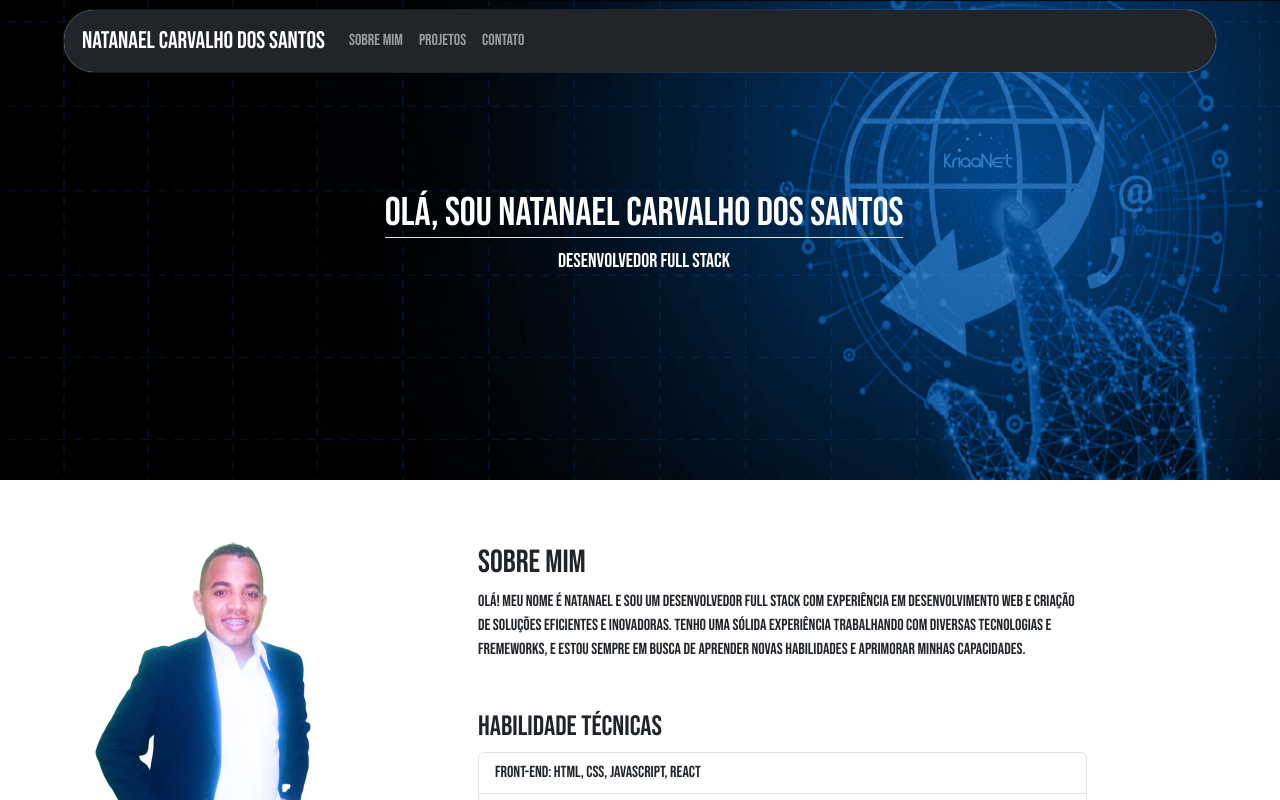
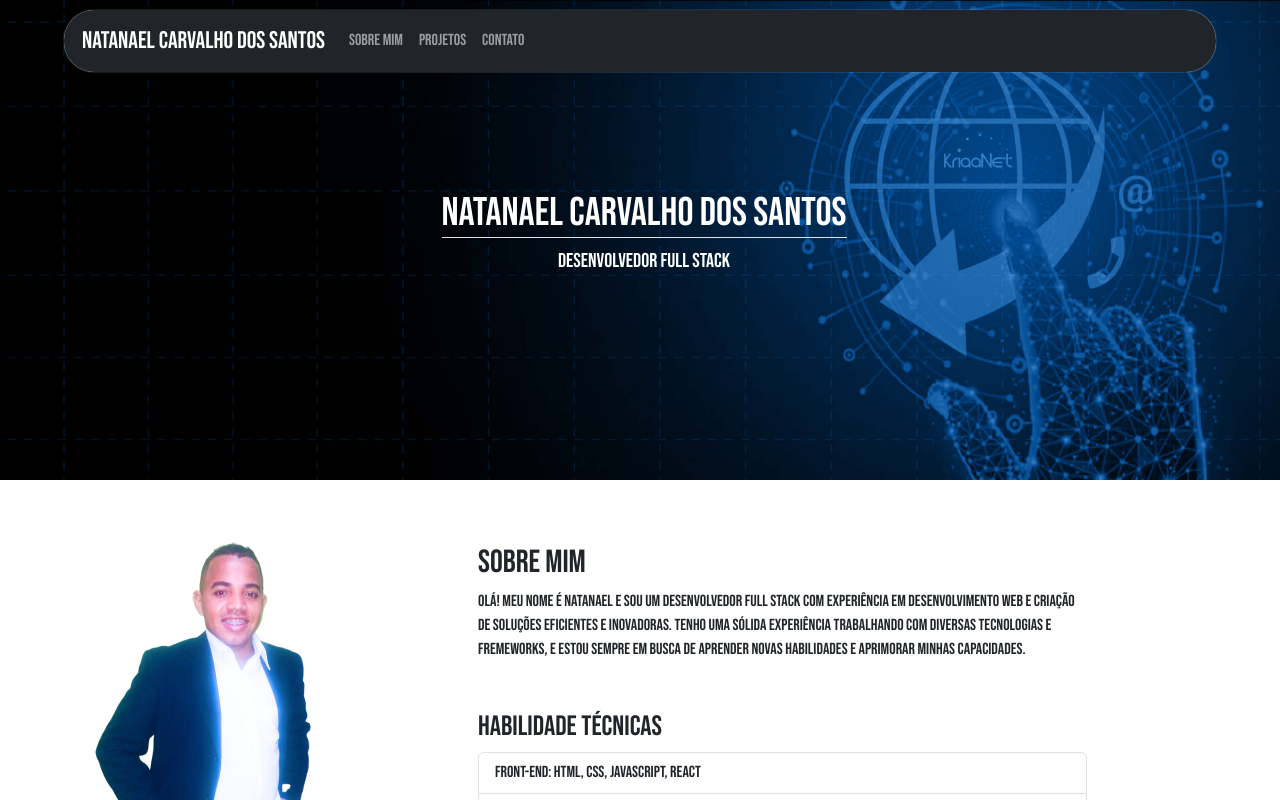
Before and after one commit to natanael89/meuProtifolio, a React (Create React App) app: page / in a window 1280 px wide. Shown: the top 800 px of the page. Built offline with nearby package versions, Linux system fonts and the light colour scheme.

Commit message:
alterando o titulo principal novamente

```diff
--- a/public/index.html
+++ b/public/index.html
@@ -2,11 +2,6 @@
 <html lang="pt-br">
   <head>
     <meta charset="utf-8" />
-    <link rel="icon" href="%PUBLIC_URL%/favicon.ico" />
-    <link rel="apple-touch-icon" sizes="180x180" href="/apple-touch-icon.png">
-    <link rel="icon" type="image/png" sizes="32x32" href="/favicon-32x32.png">
-    <link rel="icon" type="image/png" sizes="16x16" href="/favicon-16x16.png">
-    <link rel="manifest" href="/site.webmanifest">
     <meta name="viewport" content="width=device-width, initial-scale=1" />
     <meta name="description" content="Portfólio de Natanael Carvalho dos Santos, Desenvolvedor Full Stack.">
     <meta name="theme-color" content="#000000" />
@@ -14,13 +9,18 @@
     name="description"
     content="Web site created using create-react-app"
     />
+    <title>Natanaelc7 Meu Portfólio</title>
     <link rel="apple-touch-icon" href="./images/apple-touch-icon.png" />
     <link rel="manifest" href="%PUBLIC_URL%/manifest.json" />
-    <title>Natanaelc7 Meu Portfólio</title>
     <link rel="preconnect" href="https://fonts.googleapis.com">
     <link rel="preconnect" href="https://fonts.gstatic.com" crossorigin>
     <link href="https://fonts.googleapis.com/css2?family=Bebas+Neue&display=swap" rel="stylesheet">
     <link rel="stylesheet" href="https://cdnjs.cloudflare.com/ajax/libs/font-awesome/5.15.3/css/all.min.css">
+    <link rel="icon" href="%PUBLIC_URL%/favicon.ico" />
+    <link rel="apple-touch-icon" sizes="180x180" href="/apple-touch-icon.png">
+    <link rel="icon" type="image/png" sizes="32x32" href="/favicon-32x32.png">
+    <link rel="icon" type="image/png" sizes="16x16" href="/favicon-16x16.png">
+    <link rel="manifest" href="/site.webmanifest">
 
   </head>
   <body>
--- a/src/App.js
+++ b/src/App.js
@@ -49,7 +49,6 @@ function App() {
         <Navigation userName="Natanael carvalho dos santos" menuLinks={menuLinks}/>
         <Header userName="Natanael carvalho dos santos" subtitle="Desenvolvedor Full Stack"/>
         <Routes>
-          {/* <Route path='/' element={<Home/>}/> */}
           <Route
             path='/'
             element={
--- a/src/components/Header/Header.jsx
+++ b/src/components/Header/Header.jsx
@@ -1,10 +1,10 @@
-import React, { useEffect } from "react";
+import React from "react";
 import { motion } from 'framer-motion';
 
 const Header = ({userName, subtitle}) => {
-   useEffect(() => {
-       document.title = `Olá, sou ${userName}`;
-   }, [userName]);
+//    useEffect(() => {
+//        document.title = `Olá, sou ${userName}`;
+//    }, [userName]);
 
     return (
         <header className="jumbotron text-center text-white rounded-bottom d-flex justify-content-center background-image container-fluid">
@@ -14,7 +14,7 @@ const Header = ({userName, subtitle}) => {
                 transition={{type: "spring", stiffness: 100}}
                 className="centralizar-text"
                 >
-                <h1 className="display-4 border-bottom">Olá, sou {userName}</h1>
+                <h1 className="display-4 border-bottom">{userName}</h1>
                 <p className="lead">{subtitle}</p>
 
                 </motion.div>
```
Lines whose indentation alone changed are shown as unchanged.
